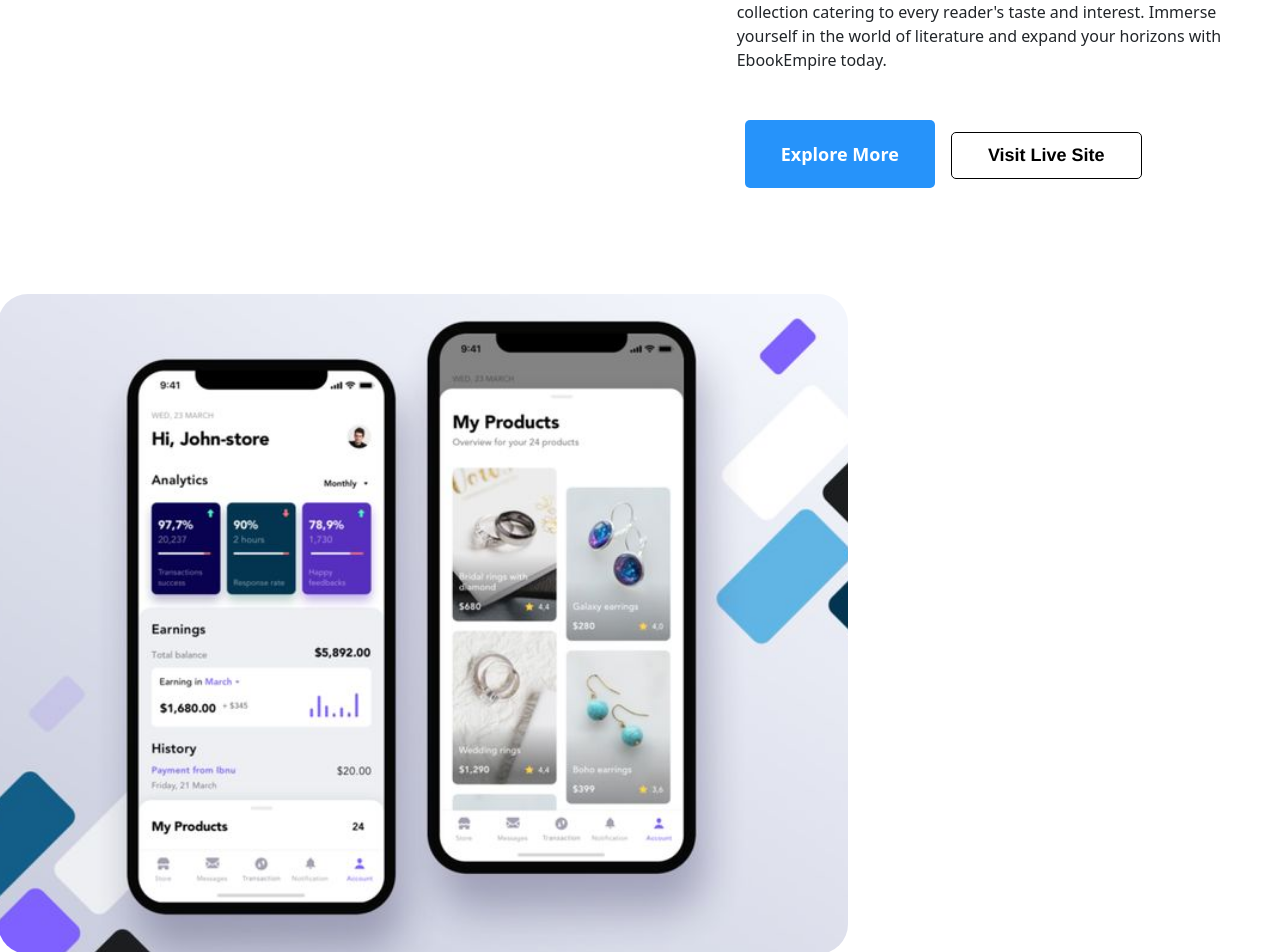
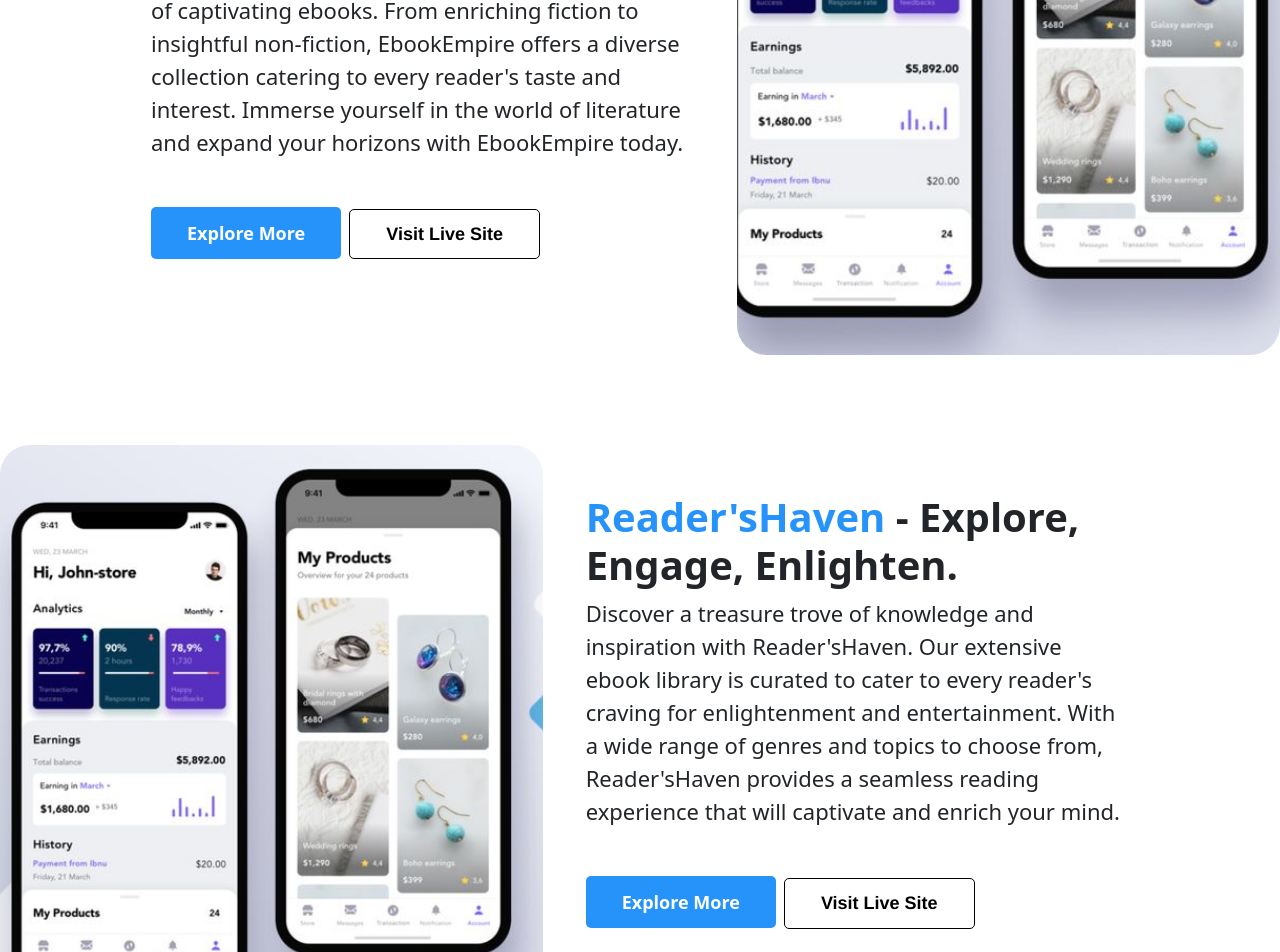
Before and after one commit to AminLakhani14/ASTechy, a React (Create React App) app: page /Ebook in a window 1280 px wide. Shown: the part 1220-2172 px from the top of the page. Built offline with nearby package versions, Linux system fonts and the light colour scheme.

Commit message:
GhufranPrototype: fixed UI issues

```diff
--- a/src/CSS/FAQ.css
+++ b/src/CSS/FAQ.css
@@ -29,8 +29,8 @@
   .accordion {
     /* width: 100%;
     max-width: 470px; */
-    width: 60%;
-    max-width: 60%;
+    width: 190%;
+    max-width: 70%;
     display: flex;
     flex-direction: column;
     gap: 20px;
--- a/src/CSS/style.css
+++ b/src/CSS/style.css
@@ -30,9 +30,7 @@ body {
 .primaryButton {
   border-radius: 5px;
   transition: all 0.3s ease 0s;
-  padding-top: 0.5em !important;
   padding-right: 2em !important;
-  padding-bottom: 0.5em !important;
   padding-left: 2em !important;
   height: 50px;
   width: auto;
@@ -60,8 +58,8 @@ body {
 .imageSetting {
   border-radius: 30px;
   object-fit: cover;
-  width: 850px;
-  height: 660px;
+  width: 100%;
+  height: 100%;
 }
 .imageSettingRight {
   border-radius: 30px;
@@ -96,9 +94,9 @@ body {
   font-family: "DM Sans", Helvetica, Arial, Lucida, sans-serif !important;
   /* font-weight: 700 !important; */
   transition: all 0.3s ease 0s;
-  padding-top: 0.5em !important;
+  padding-top: 0.6em !important;
   padding-right: 2em !important;
-  padding-bottom: 0.5em !important;
+  padding-bottom: 0.6em !important;
   padding-left: 2em !important;
 }
 .sliderBg {
@@ -206,8 +204,8 @@ body {
     padding:0px 15px 0px 15px;
   }
   .leftsideExploreParagraph{
-    font-size: 14px;
-    padding:0px 15px 0px 15px;
+    font-size: 22px;
+    /* padding:0px 15px 0px 15px; */
   }
   .leftsideExploreHeading{
     font-size: 24px;
--- a/src/Component/NavBar/NavBar.jsx
+++ b/src/Component/NavBar/NavBar.jsx
@@ -113,9 +113,6 @@ function Navbar() {
           <li>
             <a href="#">About Us</a>
           </li>
-          <li>
-            <a href="#">Contact Us</a>
-          </li>
         </ul>
         <div className="display-none" style={{width:'15%'}}>
         <h5 className="headercontact me-3 mt-2 float-md-end">+92123456789</h5>
--- a/src/Component/Technologies/OurTechStack.jsx
+++ b/src/Component/Technologies/OurTechStack.jsx
@@ -190,7 +190,7 @@ const TechnologyStack = () => {
                 <p style={{ fontSize: '18px', fontWeight: 400 }}>MySQL</p>
               </div>
             </div>
-            <div className='mt-5 pt-4 d-flex justify-content-centers'>
+            <div className='mt-5 pt-4 d-flex justify-content-center '>
               <div className='text-center'>
                 <img src={PostgreSQL} className='imageclass' alt='' />
                 <p style={{ fontSize: '18px', fontWeight: 400 }}>PostgreSQL</p>
@@ -205,7 +205,7 @@ const TechnologyStack = () => {
       case 'Testing':
         return (
           <div className="content">
-            <div style={{ display: 'flex', justifyContent: 'center' }}>
+            <div className='d-flex justify-content-center'>
               <div className='text-center'>
                 <img src={apprium} className='imageclass' alt='' />
                 <p style={{ fontSize: '18px', fontWeight: 400 }}>Apprium</p>
@@ -219,7 +219,7 @@ const TechnologyStack = () => {
                 <p style={{ fontSize: '18px', fontWeight: 400 }}>JMeter</p>
               </div>
             </div>
-            <div style={{ display: 'flex', justifyContent: 'center' }} className='mt-5'>
+            <div  className='mt-5 d-flex justify-content-center'>
               <div className='text-center'>
                 <img src={postman} className='imageclass' alt='' />
                 <p style={{ fontSize: '18px', fontWeight: 400 }}>Postman</p>
@@ -242,7 +242,7 @@ const TechnologyStack = () => {
   };
 
   return (
-    <div className='mb-4 pb-4'>
+    <div className='mb-4 pb-5'>
       <h1 className='font4834 margintop marginbottom pt-5 pb-4' style={{
         textAlign: 'center',lineHeight: '1.4em', fontWeight: '700'
       }}>Our <span style={{ color: '#2693fa', marginTop: '10px' }}>Technology</span> Stack</h1>
--- a/src/Global/ExploreMore.jsx
+++ b/src/Global/ExploreMore.jsx
@@ -18,24 +18,24 @@ function ExploreMore(props) {
     };
   }, []);
     return (
-        <div className={windowWidth < 768 ? "d-flex ExploreMoreForm" : "row ExploreMoreForm"} style={
+        <div className={windowWidth < 768 ? "d-flex ExploreMoreForm" : "row"} style={
           windowWidth <= 768
             ? { }
             : { marginTop:"90px"}
         }>
         <div className="col-sm-6 col-md-5 col-order-2 ">
-        <a href="/" className="ExploreImage">
+        <a href="/" >
             <img className="imageSetting"  src={props.picture} alt="profile picture"/>
         </a>
         </div>
         <div className="col-sm-5 col-md-5 col-order-1 my-5">
         <h1 className="leftsideExploreHeading"><strong style={{color:"#2693fa"}}>{props.heading}</strong><strong>{props.heading2}</strong></h1>
-        <p className="exploreMoreSubheading">{props.subheading}</p>
+        <p style={{fontSize:'22px'}}>{props.subheading}</p>
         <div className="my-5 leftsideExploreButton">
-        <button onClick={props.handleController} className="primaryButton mx-2"><b>Explore More</b></button>
+        <button onClick={props.handleController} className="primaryButton "><b>Explore More</b></button>
         <button className="rightGenericButton mx-2"><b>{props.secondbutton}</b></button>
         {props.visible == true ? (
-              <button className="rightGenericButton mx-2"><b>App Store</b></button>
+              <button className="rightGenericButton "><b>App Store</b></button>
             ) : (
               ""
             )}
--- a/src/Global/LeftSideExploreMore.jsx
+++ b/src/Global/LeftSideExploreMore.jsx
@@ -28,14 +28,14 @@ function LeftSideExploreMore(props) {
 
         <div className="col-sm-5 col-md-5 my-5 leftsideExplore">
         <h1 className="leftsideExploreHeading"><strong style={{color:"#2693fa"}}>{props.heading}</strong><strong>{props.heading2}</strong></h1>
-        <p className="leftsideExploreParagraph">{props.subheading}</p>
+        <p style={{fontSize:'22px'}}>{props.subheading}</p>
         <div className="my-5 leftsideExploreButton">
-        <button onClick={props.handleController} className="primaryButton mx-2"><b>Explore More</b></button>
+        <button onClick={props.handleController} className="primaryButton "><b>Explore More</b></button>
         <button className="rightGenericButton mx-2"><b>{props.secondbutton}</b></button>
         </div>
         </div>
-        <div className="col-sm-6 col-md-6">
-        <a href="/" className="ExploreImage">
+        <div className="col-sm-6 col-md-5">
+        <a href="/">
             <img className="imageSetting"  src={props.picture} alt="profile picture"/>
         </a>
         </div>
```
Lines whose indentation alone changed are shown as unchanged.
